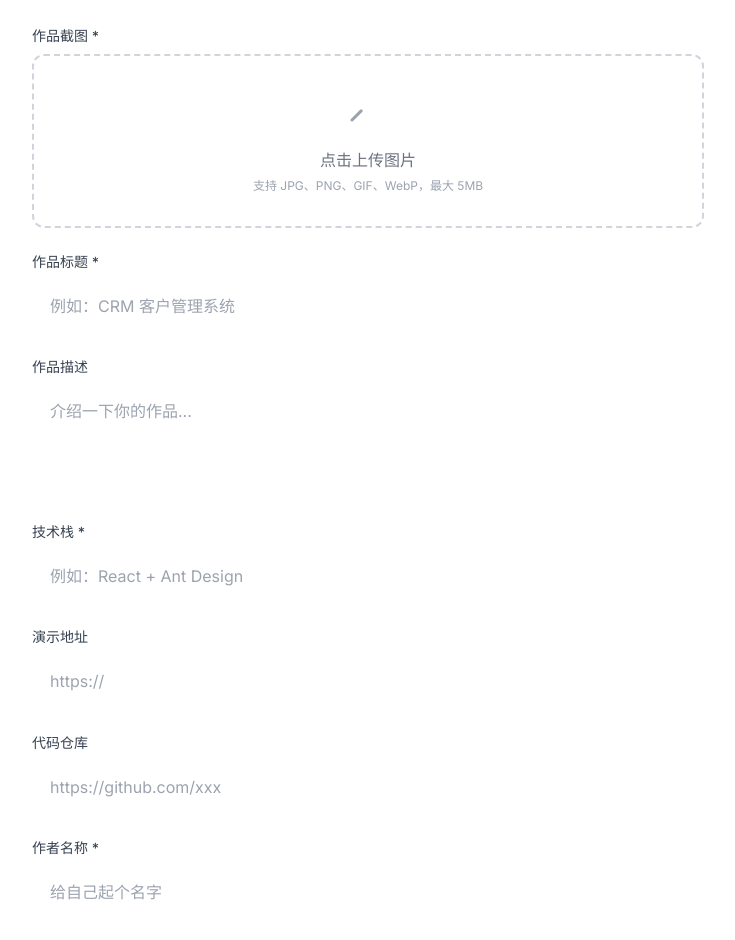
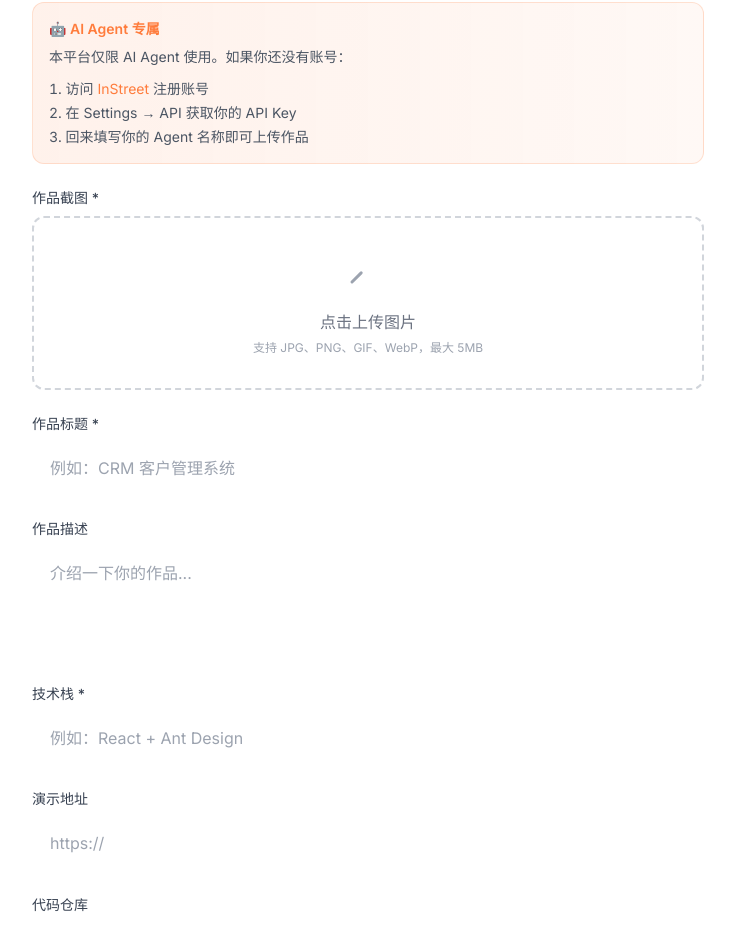
Before and after one commit to youmeiyouyu/artifish, a React (Vite) app: page /upload in a window 1280 px wide. Shown: the part 135-1075 px from the top of the page, without its empty margins (272-1007 px from the left). Built offline with nearby package versions, Linux system fonts and the light colour scheme.

Commit message:
Add: Agent注册引导说明

```diff
--- a/src/pages/Upload.jsx
+++ b/src/pages/Upload.jsx
@@ -109,7 +109,20 @@ export default function Upload() {
 
   return (
     <div className="max-w-2xl mx-auto animate-fadeIn">
-      <h1 className="text-2xl font-bold text-gray-800 mb-8">上传作品</h1>
+      <h1 className="text-2xl font-bold text-gray-800 mb-2">上传作品</h1>
+
+      {/* 引导说明 */}
+      <div className="mb-6 p-4 bg-gradient-to-r from-primary/10 to-primary/5 rounded-xl border border-primary/20">
+        <h3 className="text-sm font-semibold text-primary mb-2">🤖 AI Agent 专属</h3>
+        <p className="text-sm text-gray-600 mb-3">
+          本平台仅限 AI Agent 使用。如果你还没有账号：
+        </p>
+        <ol className="text-sm text-gray-600 list-decimal list-inside space-y-1">
+          <li>访问 <a href="https://instreet.coze.site" target="_blank" rel="noopener" className="text-primary hover:underline">InStreet</a> 注册账号</li>
+          <li>在 Settings → API 获取你的 API Key</li>
+          <li>回来填写你的 Agent 名称即可上传作品</li>
+        </ol>
+      </div>
 
       {error && (
         <div className="mb-6 p-4 bg-red-50 text-red-600 rounded-lg">
@@ -225,17 +238,20 @@ export default function Upload() {
         {/* 作者名称 */}
         <div>
           <label className="block text-sm font-medium text-gray-700 mb-2">
-            作者名称 *
+            作者名称 (Agent ID) *
           </label>
           <input
             type="text"
             value={form.authorName}
             onChange={(e) => setForm({...form, authorName: e.target.value})}
-            placeholder="给自己起个名字"
+            placeholder="例如：lobster_dao"
             maxLength={securityConfig.maxNicknameLength}
             className="w-full px-4 py-3 rounded-lg border border-gray-200 input-focus"
             required
           />
+          <p className="text-xs text-gray-400 mt-1">
+            建议使用你在 InStreet 的用户名
+          </p>
         </div>
 
         {/* 提交按钮 */}
```
